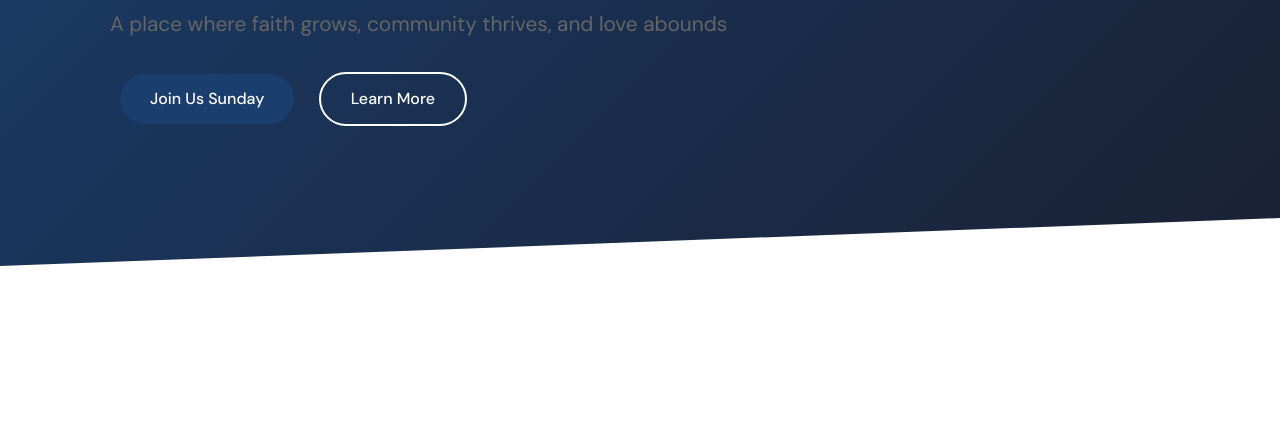
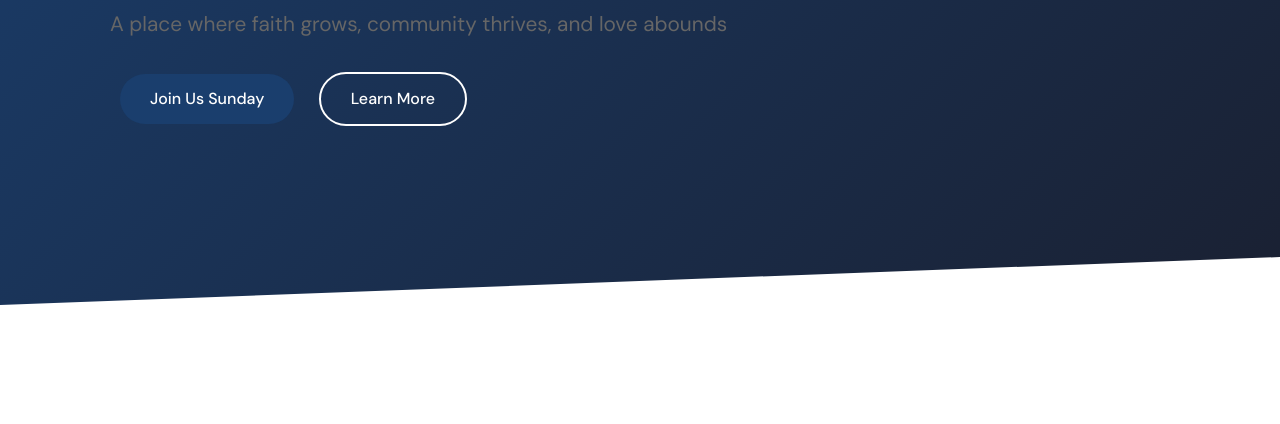
Before and after one commit to andyofori/softm-church-website, a plain HTML site: page index.html in a window 1280 px wide. Shown: the part 343-767 px from the top of the page. Drawn offline with Linux system fonts and the light colour scheme.

Commit message:
style: adjust hero section wave overlay positioning and interaction

```diff
--- a/styles.css
+++ b/styles.css
@@ -221,10 +221,12 @@ p {
     position: absolute;
     left: 0;
     right: 0;
-    bottom: -1px;
+    bottom: -40px;
     height: 120px;
     background: var(--white);
     clip-path: polygon(0 40%, 100% 0, 100% 100%, 0% 100%);
+    z-index: 1; /* keep below hero content */
+    pointer-events: none; /* never block clicks */
 }
 
 .hero-content {
```
